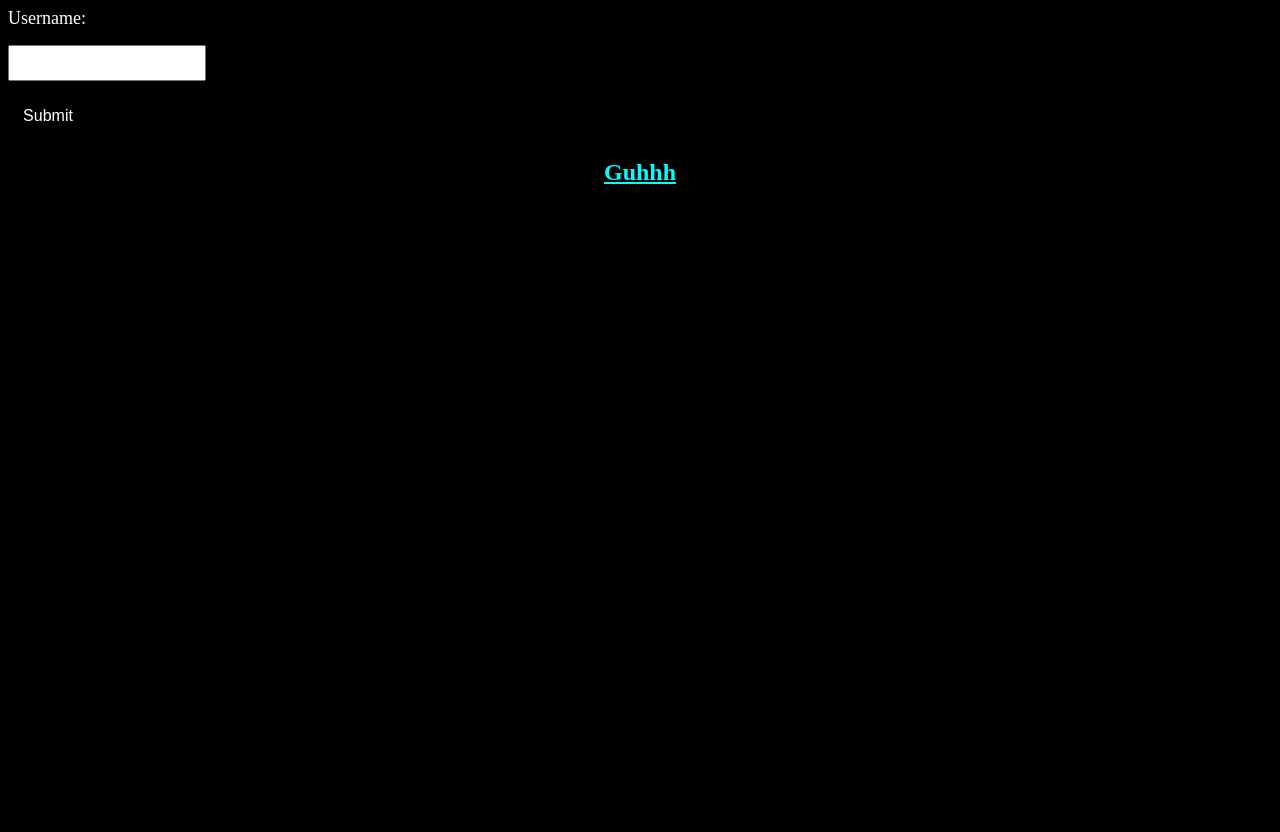
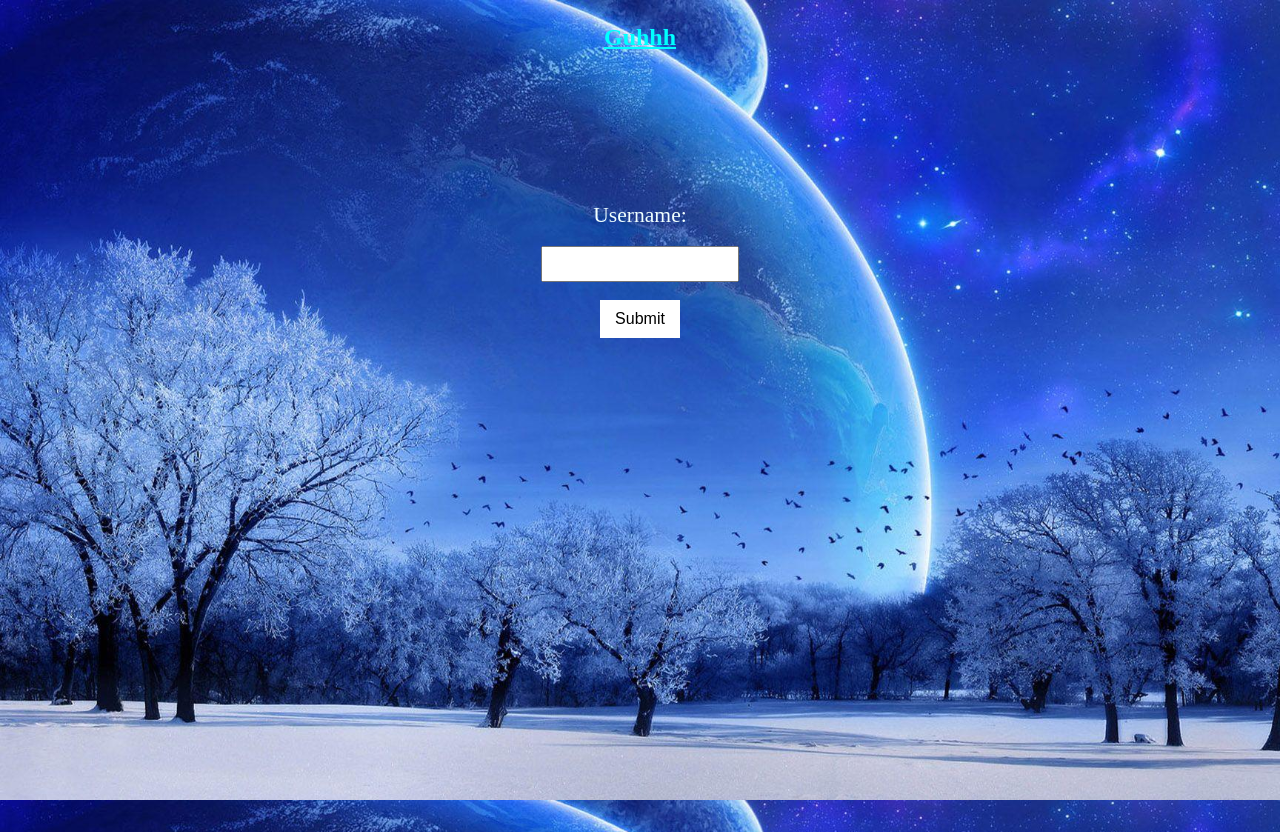
Before and after one commit to Flowe4/Learning_Web, a plain HTML site: page die.html in a window 1280 px wide. Before the commit the page ends 800 px from the top, so only its background shows below. Drawn offline with Linux system fonts and the light colour scheme; a web font is replaced by a local one.

Commit message:
got everything in center
I got the label text box and submit button in middle and centered

```diff
--- a/die.html
+++ b/die.html
@@ -14,14 +14,19 @@
 
 <body>
 
+    <h2><center><p><a href="Test.html" target="_blank">Guhhh</a></p></center></h2>
+
+    <div>
         <label id="Label">Username:</label>
         <P><input type="text" required id="Text"></P>
         <button id="Button">Submit</button>
+    </div>
 
 
-        <script src="functions.js"></script>
 
-        <h2><center><p><a href="Test.html" target="_blank">Guhhh</a></p></center></h2>
+    <script src="functions.js"></script>
+
+
 
 </body>
 
--- a/functions.js
+++ b/functions.js
@@ -16,4 +16,5 @@ document.getElementById("Button").onclick = function() {
     user = document.getElementById("Text").value;
     console.log(user)
     document.getElementById("Label").innerHTML = "Hello " + user;
+    check
 }
--- a/styles.css
+++ b/styles.css
@@ -1,9 +1,13 @@
 body{
     background-color: black;
+    background-image: url(/images/2955457.jpg);
     background-attachment: fixed;
     background-size: cover;
     background-position: center center;
     background-repeat: no-repeat;
+    align-items: center;
+    min-height: 100vh;
+    justify-content: center;
 
 }
 
@@ -33,9 +37,9 @@ a:hover{
 }
 
 button {
-    background-color: white; /* Green */
+    background-color: white;
     border: none;
-    color: black;
+    color: white;
     padding: 10px 10px;
     width: 80px;
     text-align: center;
@@ -52,34 +56,31 @@ button:hover {
     font-size: 16px;
 }
 
-#shut1{
-    color: aqua;
+div{
+    font-size: large;
+    text-align: center;
+    margin-top: 12%;
+    justify-content: center;
+    background: transparent;
+
 }
-#shut2{
-    color: green;
-}
-#shut3{
-    color: blue;
-}
-#shut4{
-    color: red;
-}
-#shut5{
-    color: azure;
-}
-#shut6{
-    color: lightcoral;
-}
-label{
-    color: white;
-    font-size: large;
-}
-input{
+
+#Text{
     width: 15%;
     height: 30px;
     font-size: large;
 }
+
 Button{
-    color: white;
-    background-color: black;
+    color: black;
+    background-color: white;
+    text-align: center;
 }
+
+#Label{
+    font-size: larger;
+    text-align: center;
+    color: azure;
+    padding: 20%;
+    border-color: brown;
+}
```
Also changed, not shown: images/2955457.jpg (added), images/istockphoto-1289585669-612x612.jpg (added), images/outrun-vaporwave-hd-wallpaper-preview.jpg (added), 1 other file.
